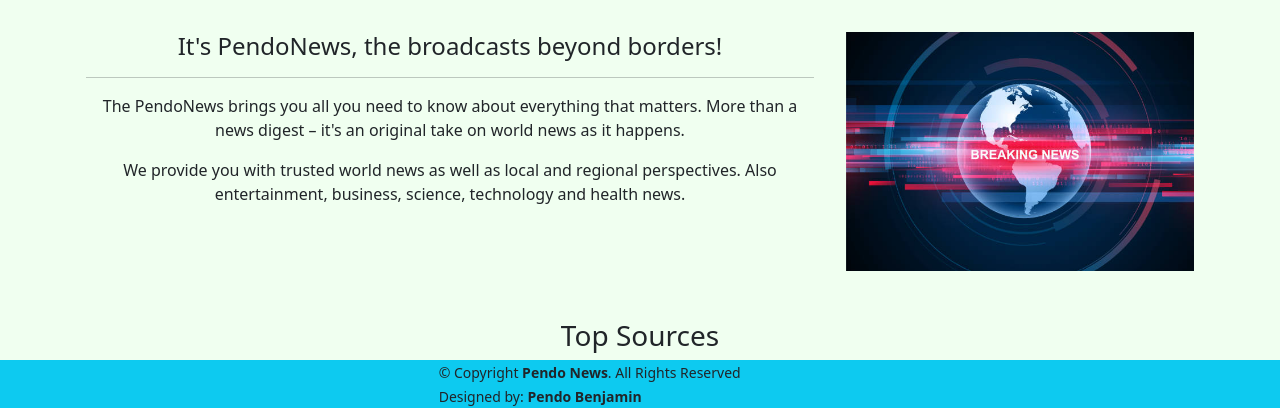
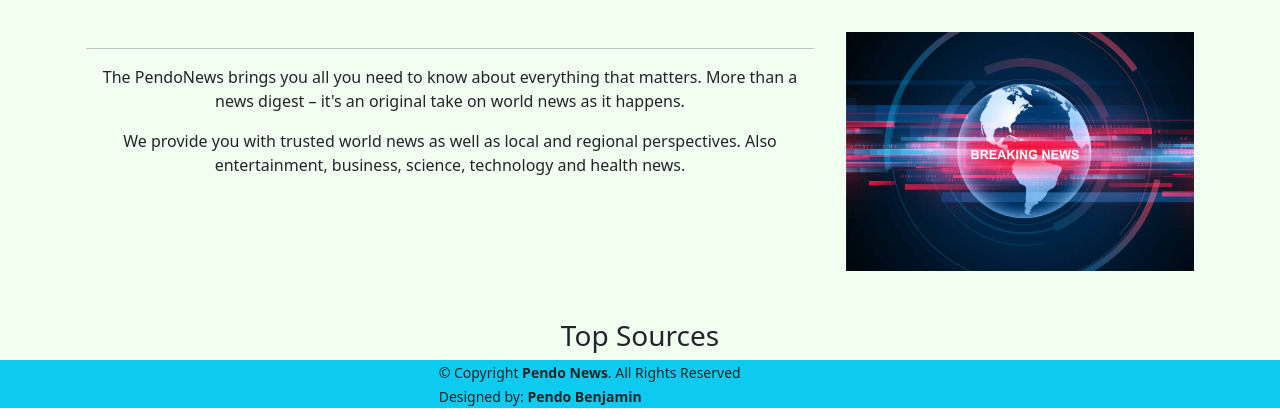
Before and after one commit to munga114/articles, a Flask app: template app/templates/index.html in a window 1280 px wide. Shown: the part 136-556 px from the top of the page. Run offline with Flask 2, Linux system fonts and the light colour scheme; the template is opened without the code that fills it, so the values that code supplies are empty; some libraries are stand-ins or nearby versions.

Commit message:
edit heading block element tag

```diff
--- a/app/templates/index.html
+++ b/app/templates/index.html
@@ -7,7 +7,6 @@
 <div class="container">
     <div class="row">
         <div class="col-md-8 mt-3 p-3">
-            <h4>It's PendoNews, the broadcasts beyond borders!</h4>
             <hr>
             <p>The PendoNews brings you all you need to know about everything that matters. More than a news digest – it's an original take on world news as it happens.
             </p>
```
